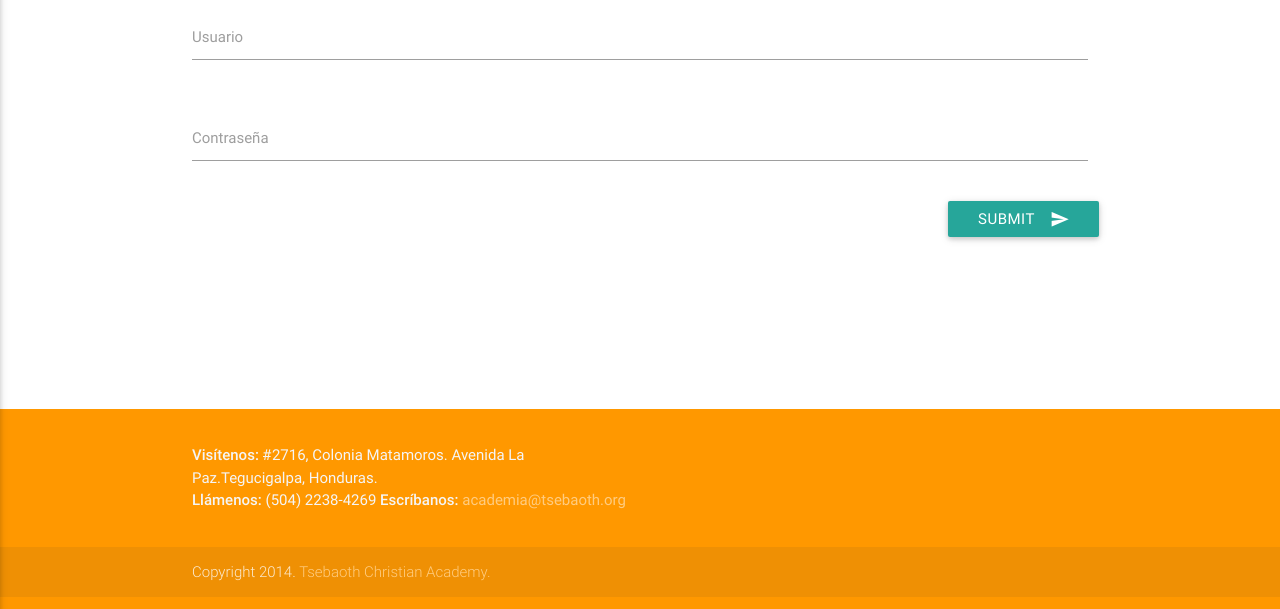
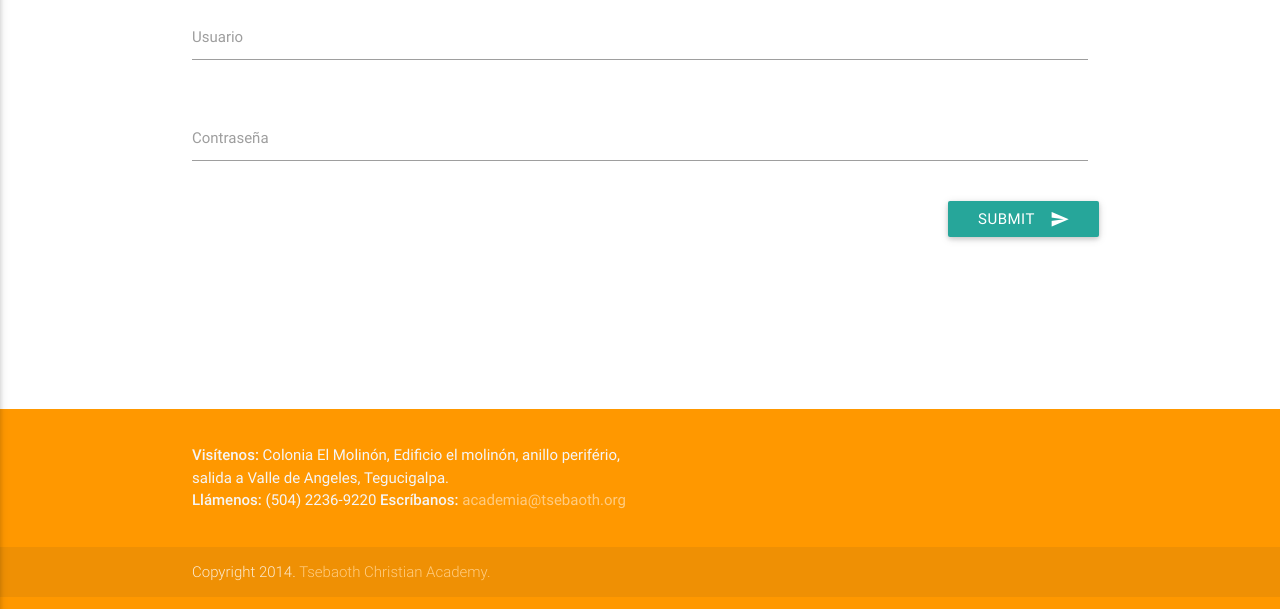
Before and after one commit to JosmanPS/tsebaoth-christian-academy, a Django app: a page that uses TCA/templates/_layouts/base.html in a window 1280 px wide. Shown: the part 191-800 px from the top of the page. Run offline with Django 3.2, Linux system fonts and the light colour scheme; parts of the project's set-up code (start-up, migrations or seed data) failed here and were passed over.

Commit message:
Cambios revisiones

```diff
--- a/TCA/dashboards/templates/dashboards/_includes/father_dashboard.html
+++ b/TCA/dashboards/templates/dashboards/_includes/father_dashboard.html
@@ -50,7 +50,7 @@
             <tbody>
                 {% for task in student.get_10_tasks %}
                 <tr>
-                    <td>{{ task.name }}</td>
+                    <td><a href="{% url 'tasks.details' task.id %}">{{ task.name }}</a></td>
                     <td>{{ task.course }}</td>
                     <td>{{ task.description|truncatechars:50 }}</td>
                     <td>{{ task.due_date }}</td>
--- a/TCA/posts/views.py
+++ b/TCA/posts/views.py
@@ -43,7 +43,7 @@ def allowed_posts(request, grade_id=None):
         if grade_id is not None and int(grade_id) in int_grades:
             grades = [grade_id]
         else:
-            grades = []
+            grades = int_grades
         posts = Post.objects.filter(course__grade__id__in=grades)
     elif user_type == 'student':
         student = Student.objects.get(user=user)
--- a/TCA/templates/_layouts/base.html
+++ b/TCA/templates/_layouts/base.html
@@ -104,8 +104,8 @@
       <div class="row">
         <div class="col l6 s12">
           <p class="grey-text text-lighten-4">
-            <strong>Visítenos: </strong>#2716, Colonia Matamoros. Avenida La Paz.Tegucigalpa, Honduras.<br>
-            <strong>Llámenos: </strong>(504) 2238-4269
+            <strong>Visítenos: </strong>Colonia El Molinón, Edificio el molinón, anillo perifério, salida a Valle de Angeles, Tegucigalpa.<br>
+            <strong>Llámenos: </strong>(504) 2236-9220
             <strong>Escríbanos: </strong><a class="orange-text text-lighten-3" href="mailto:academia@tsebaoth.org">academia@tsebaoth.org</a>
           </p>
         </div>
```
